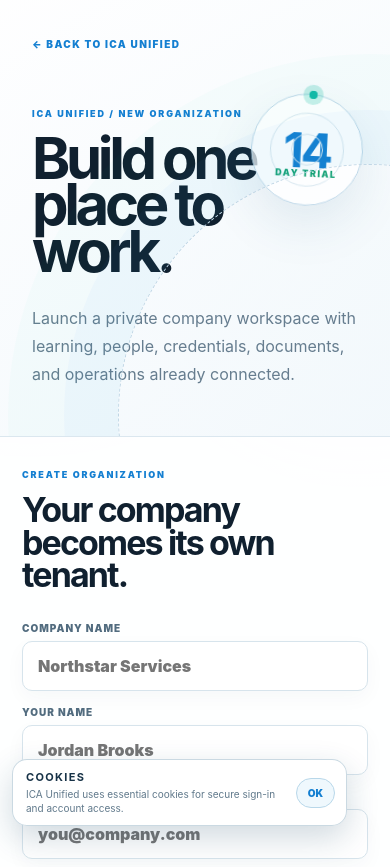
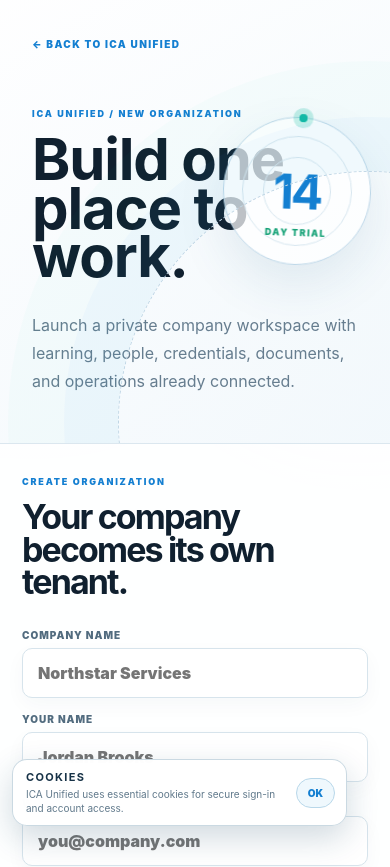
Before and after one commit to redavi19-asu/ICA-unified-, a Next.js app: page /register in a window 390 px wide. Shown: the top 867 px of the page. Built offline with nearby package versions, Linux system fonts and the light colour scheme; no server answers.

Commit message:
Refine register hero spacing and trial orbit

```diff
--- a/src/app/register/register.module.css
+++ b/src/app/register/register.module.css
@@ -7,9 +7,9 @@ radial-gradient(circle at 92% 18%,rgba(20,184,166,.08),transparent 24%),
 .manifesto:after{content:"";position:absolute;width:500px;height:500px;border:1px dashed #bfd6e5;border-radius:50%;right:-230px;bottom:-230px;box-shadow:0 0 0 54px rgba(59,130,246,.035),0 0 0 110px rgba(20,184,166,.025)}
 .back{color:#147fd1;text-decoration:none;font-size:10px;font-weight:900;letter-spacing:.14em}
 .kicker{font-size:9px;letter-spacing:.2em;color:#147fd1;margin:56px 0 16px;font-weight:900}
-.manifesto h1{font-size:clamp(58px,8vw,122px);line-height:.8;letter-spacing:-.075em;margin:0;max-width:760px;color:#10202f}
+.manifesto h1{font-size:clamp(58px,8vw,122px);line-height:.82;letter-spacing:-.035em;margin:0;max-width:760px;color:#10202f}
 .manifesto>p:not(.kicker){max-width:620px;color:#667d8f;line-height:1.75;font-size:16px;margin-top:30px}
-.orbit{width:164px;height:164px;border:1px solid #bcd6e7;border-radius:50%;display:grid;place-items:center;position:absolute;right:11%;top:16%;animation:drift 8s ease-in-out infinite;background:rgba(255,255,255,.72);box-shadow:0 20px 50px rgba(33,88,126,.10)}
+.orbit{width:184px;height:184px;border:1px solid #bcd6e7;border-radius:50%;display:grid;place-items:center;position:absolute;right:9%;top:21%;animation:drift 7s ease-in-out infinite;background:rgba(255,255,255,.72);box-shadow:0 20px 50px rgba(33,88,126,.10)}
 .orbit:before,.orbit:after{content:"";position:absolute;border-radius:50%;border:1px solid #d7e6ef}.orbit:before{inset:18px}.orbit:after{inset:39px}
 .orbit strong{font-size:48px;letter-spacing:-.06em;color:#147fd1}.orbit small{position:absolute;bottom:26px;font-size:9px;letter-spacing:.16em;color:#14a176;font-weight:900}.orbit span{position:absolute;width:8px;height:8px;border-radius:50%;background:#14b8a6;box-shadow:0 0 0 6px rgba(20,184,166,.12);top:-4px;left:50%}
 .formPanel{padding:clamp(32px,6vw,80px);display:flex;flex-direction:column;justify-content:center;background:rgba(255,255,255,.9)}
@@ -20,6 +20,15 @@ radial-gradient(circle at 92% 18%,rgba(20,184,166,.08),transparent 24%),
 .formPanel input:focus{border-color:#8fc4e4;box-shadow:0 0 0 4px rgba(59,130,246,.08);transform:translateY(-1px)}
 .formPanel button{margin-top:8px;background:#147fd1;color:#fff;border:0;padding:16px 20px;font-weight:900;letter-spacing:.08em;cursor:pointer;border-radius:9px;box-shadow:0 14px 36px rgba(20,127,209,.20)}
 .error{color:#c23f4a;background:#fff1f2;border:1px solid #ffd2d7;padding:11px 13px;border-radius:9px}.note{font-size:11px;color:#71889a;line-height:1.6;margin-top:18px}
-@keyframes drift{50%{transform:translateY(10px) rotate(4deg)}}
-@media(max-width:800px){.shell{grid-template-columns:1fr}.manifesto{min-height:46vh;border-right:0;border-bottom:1px solid #dbe7ef}.orbit{width:112px;height:112px;right:7%;top:20%}.manifesto h1{font-size:58px}.formPanel{padding:32px 22px}}
+@keyframes drift{
+  0%,100%{transform:translateY(0) rotate(0deg)}
+  50%{transform:translateY(18px) rotate(6deg)}
+}
+@media(max-width:800px){
+  .shell{grid-template-columns:1fr}
+  .manifesto{min-height:46vh;border-right:0;border-bottom:1px solid #dbe7ef}
+  .orbit{width:148px;height:148px;right:5%;top:25%}
+  .manifesto h1{font-size:58px;line-height:.84;letter-spacing:-.02em}
+  .formPanel{padding:32px 22px}
+}
 @media(prefers-reduced-motion:reduce){.orbit{animation:none}}
```
